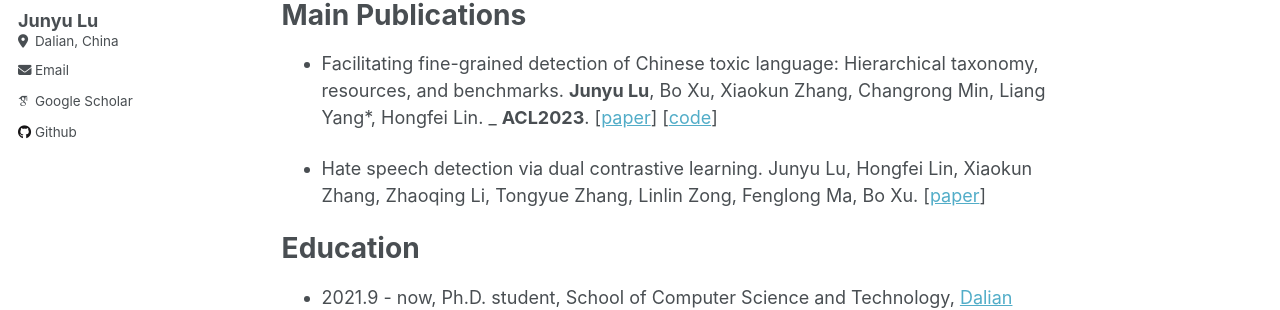
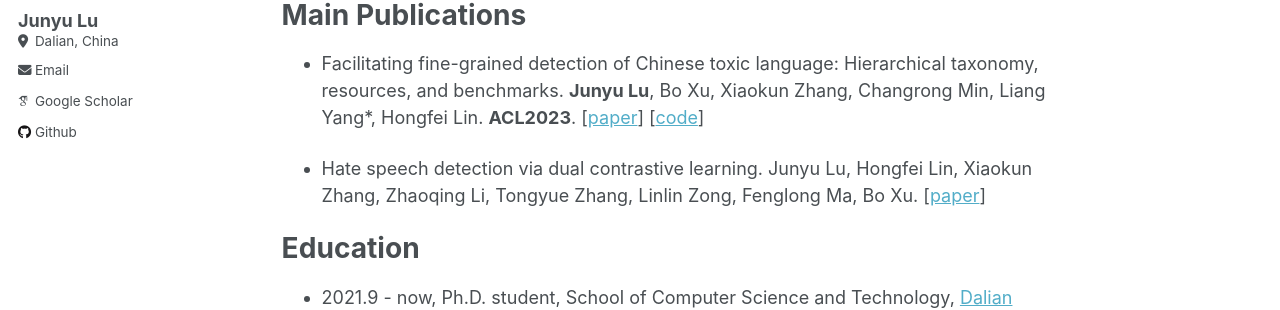
Before and after one commit to DUT-lujunyu/new_lujunyu.github.io, a Jekyll site: the page built from _pages/about.md, in a window 1280 px wide and 1238 px high. Shown: the part 261-571 px from the top of the window. Built offline with Jekyll 4.4.1, drawn with Linux system fonts in a browser that asks for light colours; some web fonts are replaced.

```diff
--- a/_pages/about.md
+++ b/_pages/about.md
@@ -12,8 +12,8 @@ I'm a first-year Ph.D. student supervised by [Prof. Hongfei Lin](https://scholar
 Main Publications
 ======
 - Facilitating fine-grained detection of Chinese toxic language: Hierarchical taxonomy, resources, and benchmarks.
-   **Junyu Lu**, Bo Xu, Xiaokun Zhang, Changrong Min, Liang Yang*, Hongfei Lin. _
-   **ACL2023**. [[paper](https://aclanthology.org/2023.acl-long.898.pdf)] [[code](https://github.com/DUT-lujunyu/ToxiCN)]
+    **Junyu Lu**, Bo Xu, Xiaokun Zhang, Changrong Min, Liang Yang*, Hongfei Lin.
+    **ACL2023**. [[paper](https://aclanthology.org/2023.acl-long.898.pdf)] [[code](https://github.com/DUT-lujunyu/ToxiCN)]
 
 - Hate speech detection via dual contrastive learning.
   Junyu Lu, Hongfei Lin, Xiaokun Zhang, Zhaoqing Li, Tongyue Zhang, Linlin Zong, Fenglong Ma, Bo Xu.
```
